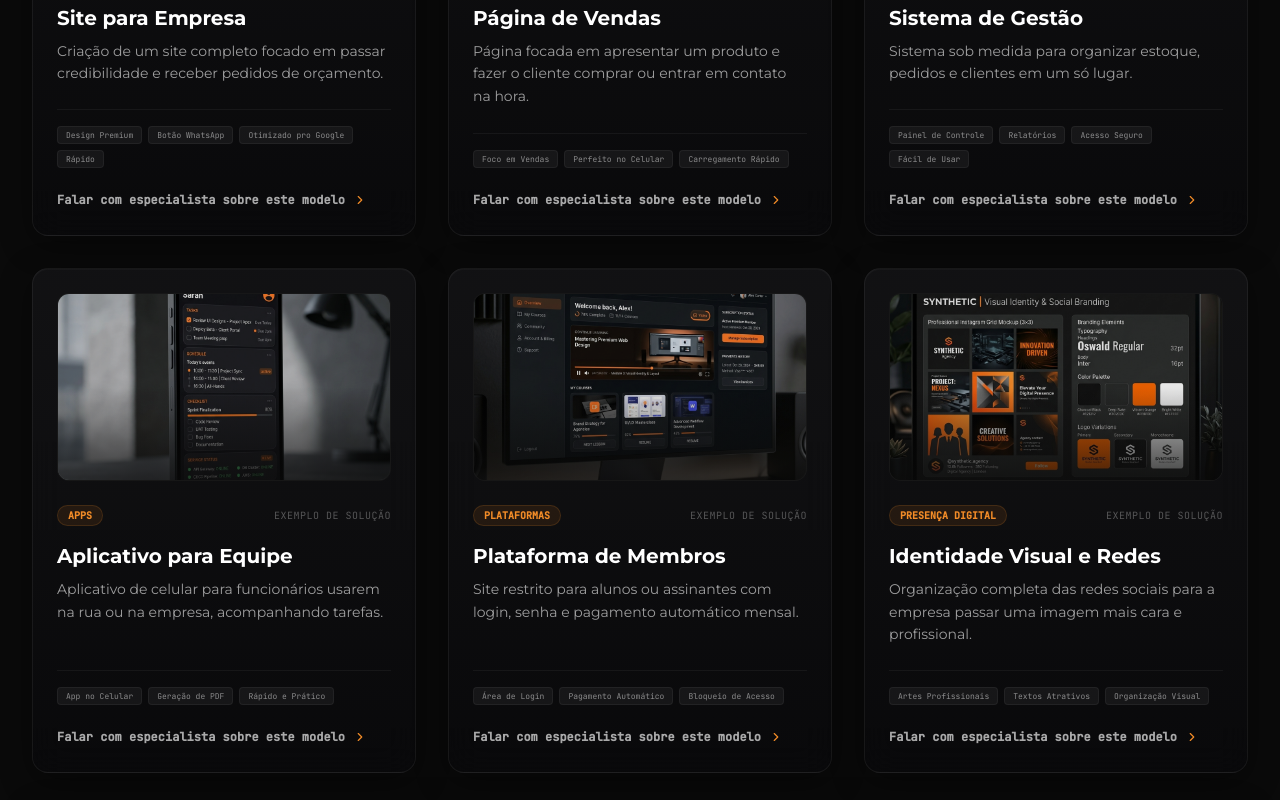
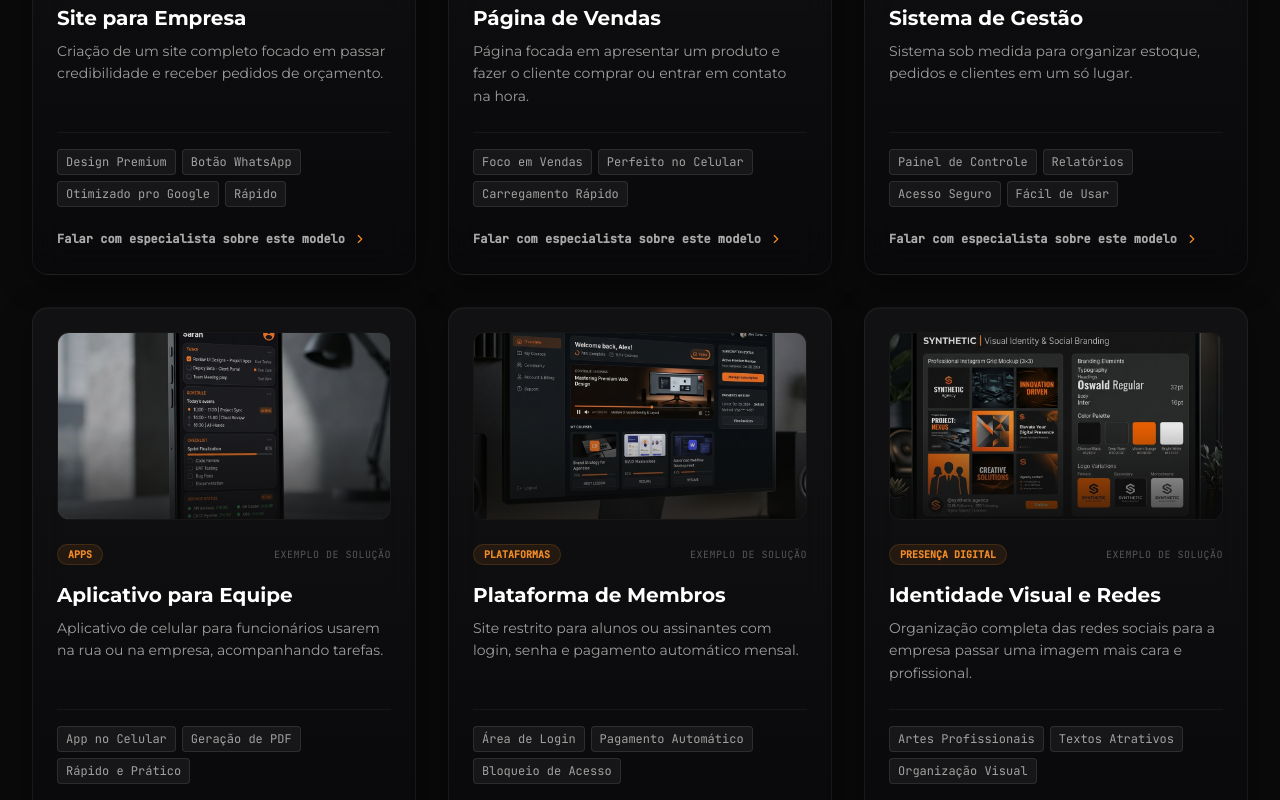
Before and after one commit to rodrigokania-droid/Tovel-tech, a React (Vite) app: page / in a window 1280 px wide. Shown: the part 8720-9520 px from the top of the page. Built offline with nearby package versions, Linux system fonts and the light colour scheme.

Commit message:
feat: add PortfolioView component with category filtering and project details modal

```diff
--- a/src/components/PortfolioView.tsx
+++ b/src/components/PortfolioView.tsx
@@ -90,7 +90,10 @@ export default function PortfolioView({ setActivePage }: PortfolioViewProps) {
               >
                 <div>
                   {/* Real Image Mockup */}
-                  <div className="aspect-video bg-[#0c0c0c]/80 rounded-xl border border-white/5 mb-6 relative overflow-hidden group-hover:border-accent/20 transition-all duration-500">
+                  <div
+                    onClick={() => setSelectedProject(project)}
+                    className="aspect-video bg-[#0c0c0c]/80 rounded-xl border border-white/5 mb-6 relative overflow-hidden group-hover:border-accent/20 transition-all duration-500 cursor-pointer group/img"
+                  >
                     <img
                       src={project.imageUrl}
                       alt={`Demonstração de ${project.title}`}
@@ -98,6 +101,12 @@ export default function PortfolioView({ setActivePage }: PortfolioViewProps) {
                       loading="lazy"
                     />
                     <div className="absolute inset-0 bg-gradient-to-t from-[#0A0A0A]/90 via-transparent to-transparent opacity-80" />
+
+                    <div className="absolute inset-0 flex items-center justify-center opacity-0 group-hover/img:opacity-100 transition-opacity duration-300 bg-black/40 backdrop-blur-[2px]">
+                      <span className="bg-accent text-white text-xs font-bold px-4 py-2 rounded-full transform translate-y-4 group-hover/img:translate-y-0 transition-transform duration-300 shadow-lg shadow-accent/20">
+                        Ver detalhes
+                      </span>
+                    </div>
                   </div>
 
                   {/* Badges */}
@@ -121,19 +130,21 @@ export default function PortfolioView({ setActivePage }: PortfolioViewProps) {
                 <div className="space-y-4 pt-4 border-t border-white/5">
                   <div className="flex flex-wrap gap-1.5 animate-fadeIn">
                     {project.techList.map((tech) => (
-                      <span key={tech} className="text-[8px] font-mono text-white/50 bg-white/5 border border-white/5 px-2 py-0.5 rounded">
+                      <span key={tech} className="text-[10px] sm:text-xs font-mono text-white/60 bg-white/5 border border-white/10 px-2 py-1 rounded">
                         {tech}
                       </span>
                     ))}
                   </div>
 
-                  <button
-                    onClick={() => setSelectedProject(project)}
-                    className="inline-flex items-center gap-2 text-xs font-mono font-bold text-white/65 hover:text-accent transition-colors pt-2 group-hover:translate-x-1 cursor-pointer bg-transparent border-none p-0 text-left"
+                  <a
+                    href={`https://wa.me/5554981185625?text=${encodeURIComponent(`Olá! Gostaria de falar com um especialista sobre o modelo de ${project.title}.`)}`}
+                    target="_blank"
+                    rel="noreferrer"
+                    className="inline-flex items-center gap-2 text-xs font-mono font-bold text-white/65 hover:text-accent transition-colors pt-2 group-hover:translate-x-1"
                   >
                     Falar com especialista sobre este modelo
                     <ChevronRight size={14} className="text-accent" />
-                  </button>
+                  </a>
                 </div>
               </div>
             );
```
